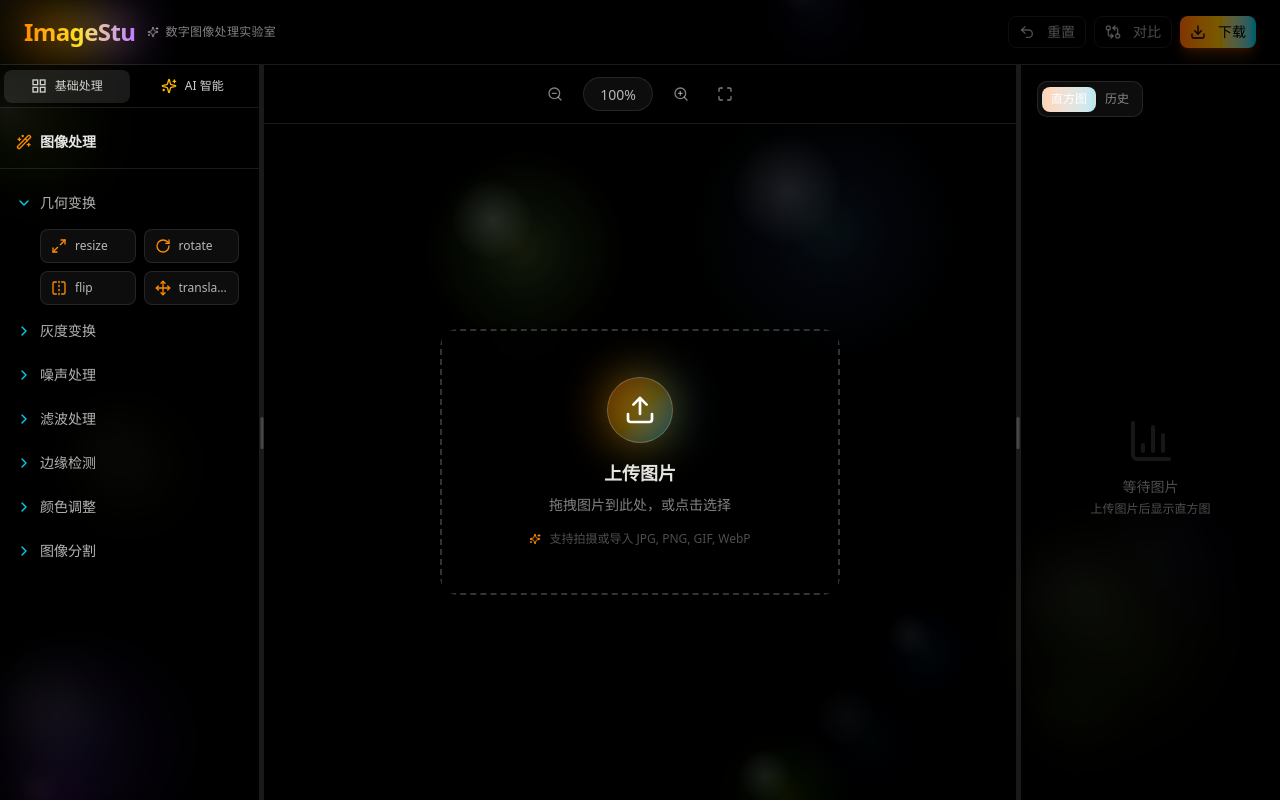
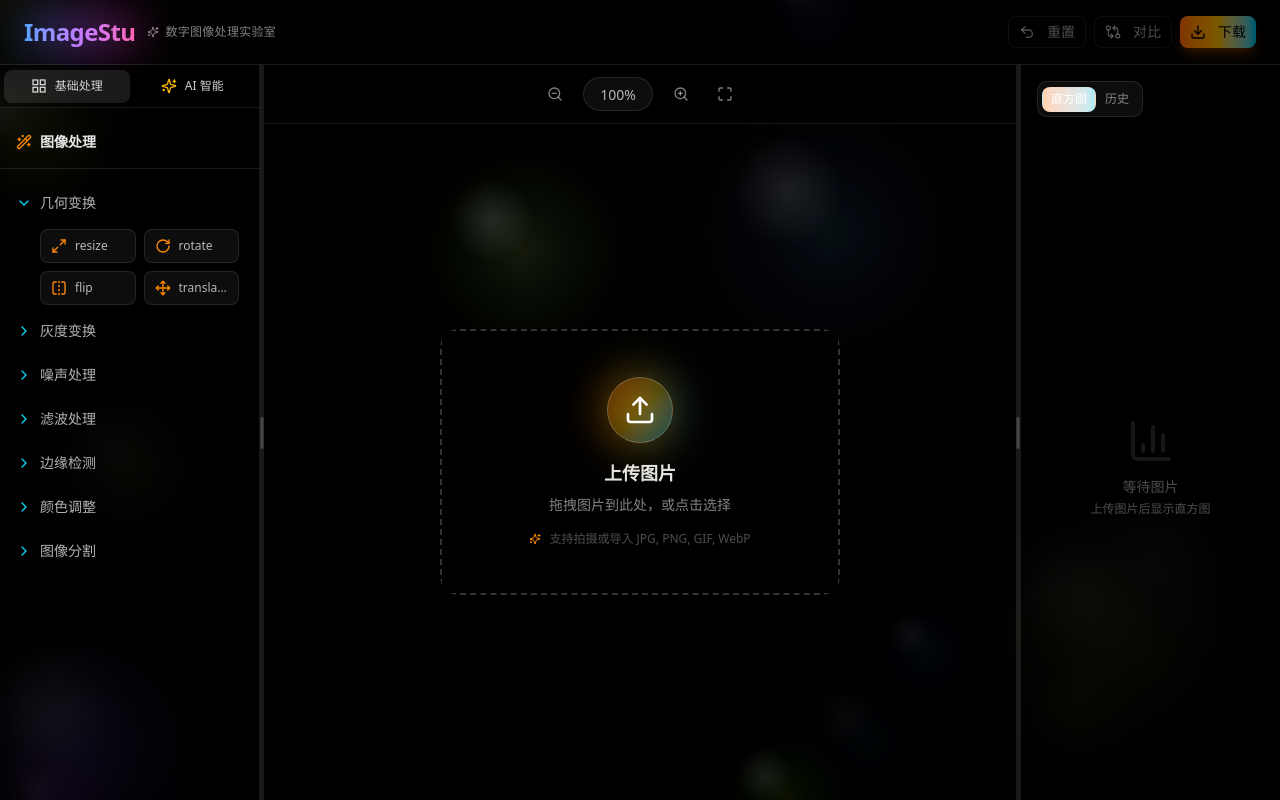
Before and after one commit to lulala6677/image_pro, a Next.js app: page / in a window 1280 px wide. Built offline with nearby package versions, Linux system fonts and the light colour scheme.

Commit message:
style: 更新 Logo 渐变色为蓝紫粉系

```diff
--- a/src/app/page.tsx
+++ b/src/app/page.tsx
@@ -764,9 +764,9 @@ export default function ImageProcessorPage() {
       <header className="relative z-10 px-6 py-4 flex items-center justify-between flex-shrink-0 border-b border-white/10 bg-black/50 backdrop-blur-xl">
         <div className="flex items-center gap-3">
           <div className="relative">
-            {/* 虹彩发光效果 */}
-            <div className="absolute inset-0 bg-gradient-to-r from-orange-500 via-yellow-400 via-cyan-400 to-purple-500 blur-xl opacity-60 animate-pulse" />
-            <div className="relative bg-gradient-to-r from-orange-400 via-yellow-300 via-cyan-300 to-purple-400 bg-clip-text text-transparent">
+            {/* 发光效果 */}
+            <div className="absolute inset-0 bg-gradient-to-r from-blue-500 via-purple-500 to-pink-500 blur-xl opacity-50 animate-pulse" />
+            <div className="relative bg-gradient-to-r from-blue-400 via-purple-400 to-pink-400 bg-clip-text text-transparent">
               <h1 className="text-2xl font-bold tracking-tight">ImageStu</h1>
             </div>
           </div>
```
Also changed, not shown: assets/image.png.
